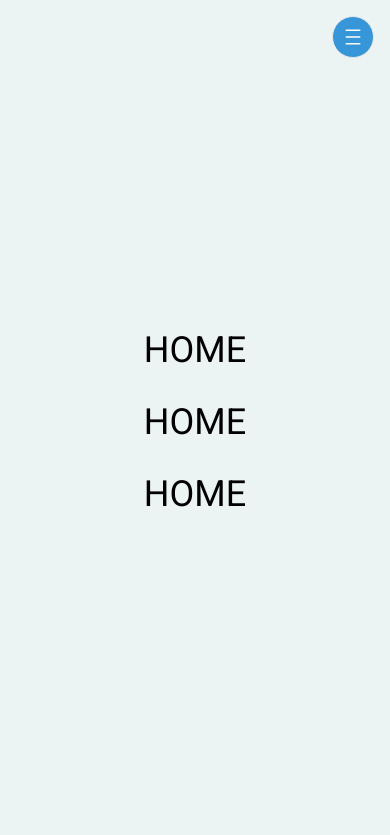
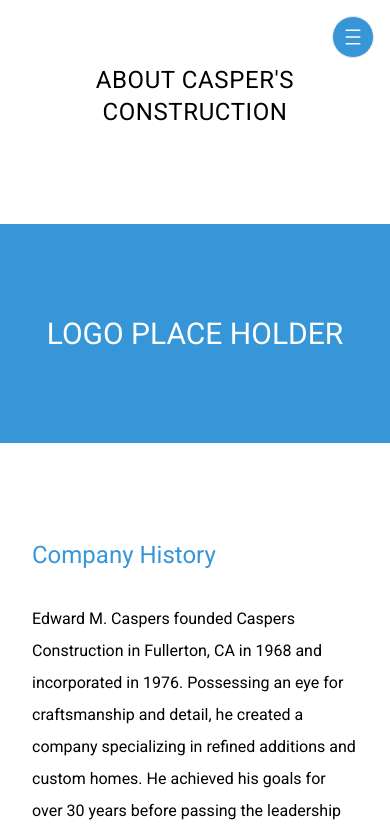
Before and after one commit to twopats/caspers-construction-website, an Astro site: page /about in a window 390 px wide. Shown: the top 835 px of the page. Built offline with nearby package versions, Linux system fonts and the light colour scheme; Astro itself is replaced by a stand-in of ours.

Commit message:
fix: mobile menu defaults to not show

```diff
--- a/src/layouts/Layout.astro
+++ b/src/layouts/Layout.astro
@@ -33,7 +33,7 @@ const sortedPages = pages.sort((a, b) => {
 	</head>
 	<body class="bg-white w-screen h-screen overflow-x-hidden relative">
 		<div
-			class="fixed w-screen flex h-screen md:hidden flex-col z-40 bg-stone items-center justify-center duration-100"
+			class="fixed w-screen flex h-screen md:hidden flex-col z-40 bg-stone items-center justify-center duration-100 -translate-y-full"
 			id="mobileMenu"
 		>
 			<ul class="flex flex-col items-center">
```
